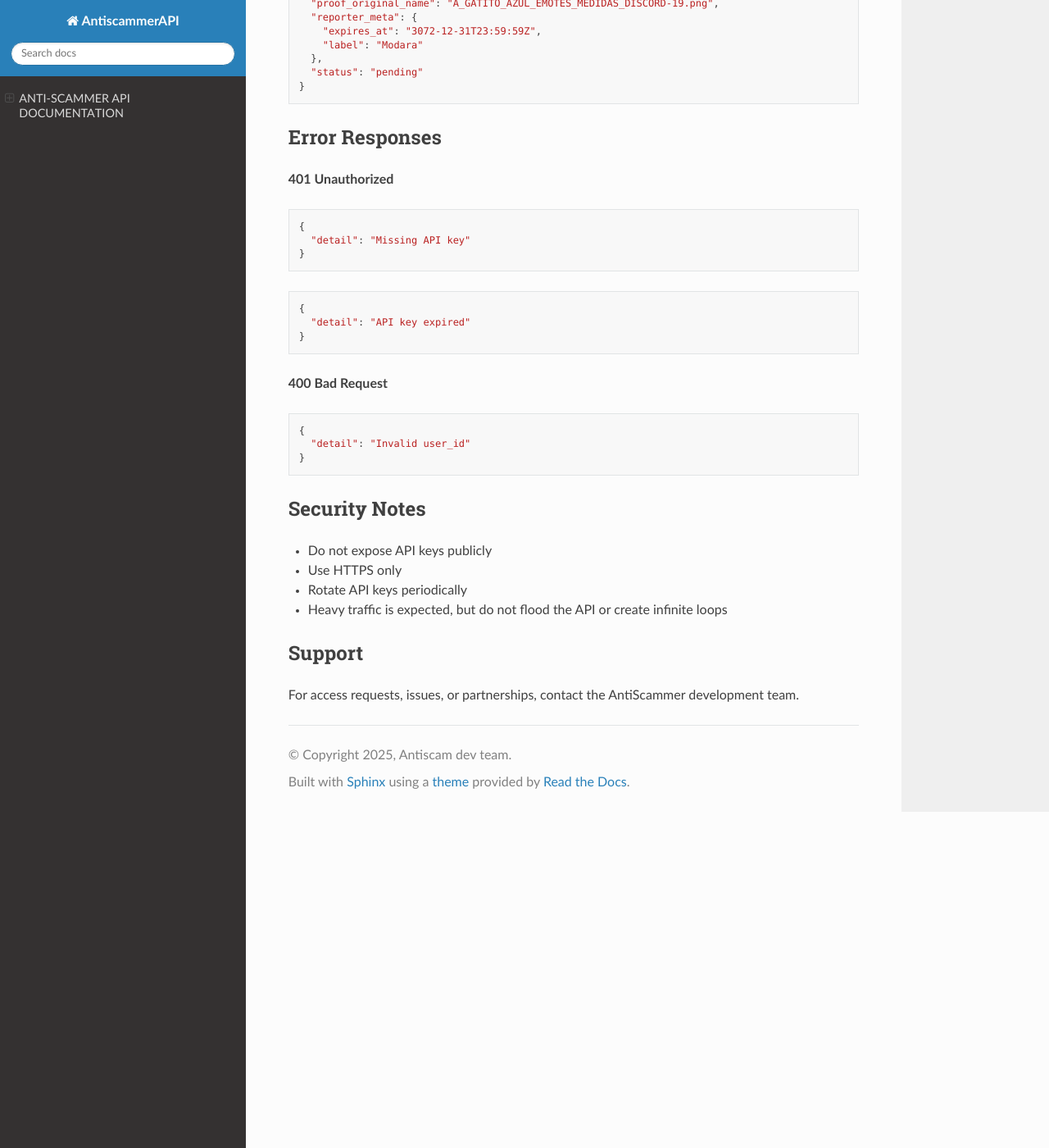
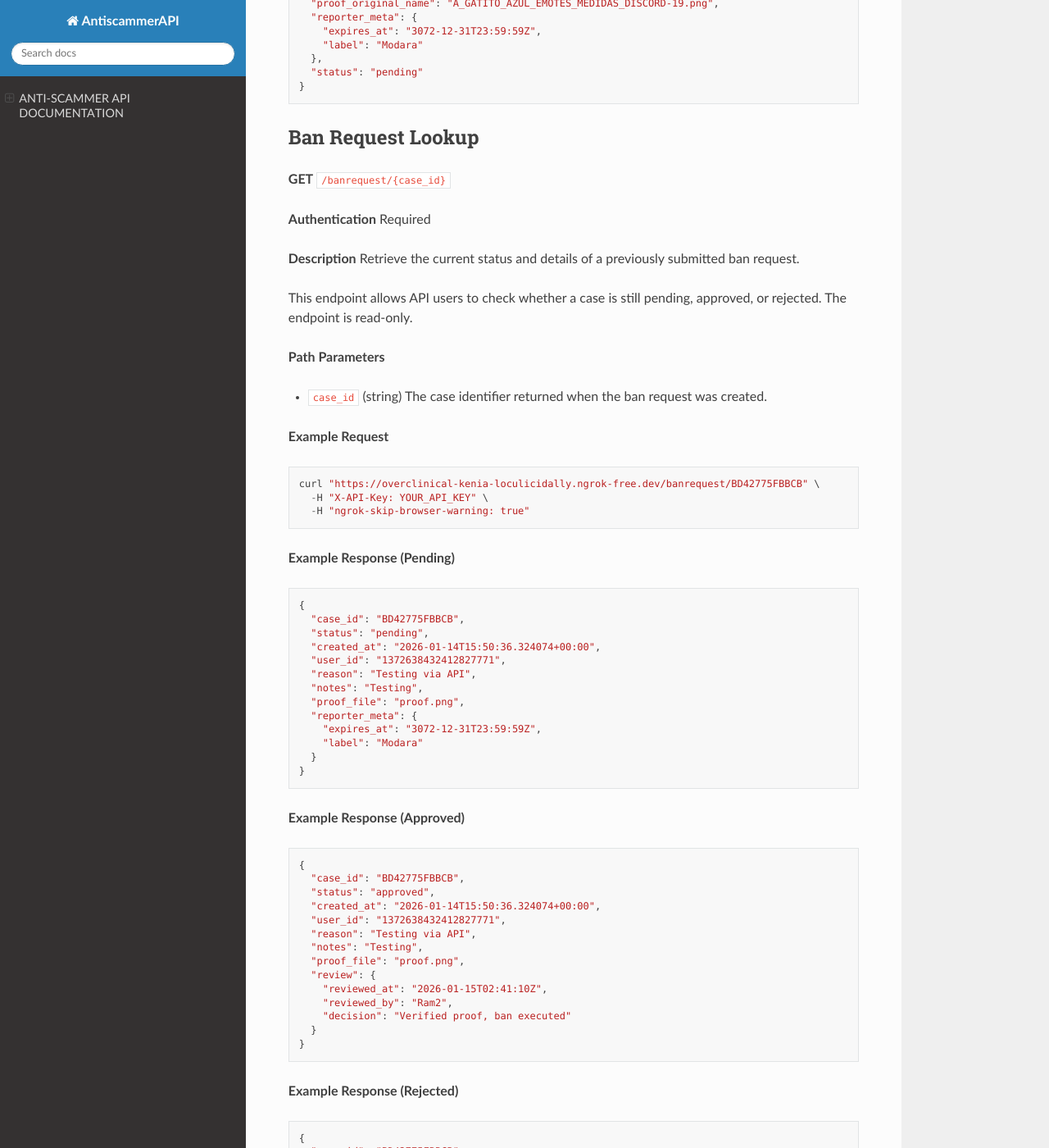
Before and after one commit to Antiscammer-Dev-team/APIANTISCAMMER, a Sphinx documentation site: the page built from docs/source/index.rst, in a window 1280 px wide and 1400 px high, scrolled down 5744 px. Shown: the whole window at 82% size. Built offline with Sphinx 7.4.7 and the Read the Docs theme 3.1.0, drawn with Linux system fonts in a browser that asks for light colours; some of the changed text lies outside the part shown.

Commit message:
Update index.rst

```diff
--- a/docs/source/index.rst
+++ b/docs/source/index.rst
@@ -285,7 +285,83 @@ Proof is required.
      },
      "status": "pending"
    }
+Ban Request Lookup
+------------------
+**GET** ``/banrequest/{case_id}``
 
+**Authentication**
+Required
+
+**Description**
+Retrieve the current status and details of a previously submitted ban request.
+
+This endpoint allows API users to check whether a case is still pending,
+approved, or rejected. The endpoint is read-only.
+
+**Path Parameters**
+
+- ``case_id`` (string)
+  The case identifier returned when the ban request was created.
+
+**Example Request**
+::
+
+   curl "https://overclinical-kenia-loculicidally.ngrok-free.dev/banrequest/BD42775FBBCB" \
+     -H "X-API-Key: YOUR_API_KEY" \
+     -H "ngrok-skip-browser-warning: true"
+
+**Example Response (Pending)**
+::
+
+   {
+     "case_id": "BD42775FBBCB",
+     "status": "pending",
+     "created_at": "2026-01-14T15:50:36.324074+00:00",
+     "user_id": "1372638432412827771",
+     "reason": "Testing via API",
+     "notes": "Testing",
+     "proof_file": "proof.png",
+     "reporter_meta": {
+       "expires_at": "3072-12-31T23:59:59Z",
+       "label": "Modara"
+     }
+   }
+
+**Example Response (Approved)**
+::
+
+   {
+     "case_id": "BD42775FBBCB",
+     "status": "approved",
+     "created_at": "2026-01-14T15:50:36.324074+00:00",
+     "user_id": "1372638432412827771",
+     "reason": "Testing via API",
+     "notes": "Testing",
+     "proof_file": "proof.png",
+     "review": {
+       "reviewed_at": "2026-01-15T02:41:10Z",
+       "reviewed_by": "Ram2",
+       "decision": "Verified proof, ban executed"
+     }
+   }
+
+**Example Response (Rejected)**
+::
+
+   {
+     "case_id": "BD42775FBBCB",
+     "status": "rejected",
+     "created_at": "2026-01-14T15:50:36.324074+00:00",
+     "user_id": "1372638432412827771",
+     "reason": "Testing via API",
+     "notes": "Testing",
+     "proof_file": "proof.png",
+     "review": {
+       "reviewed_at": "2026-01-15T02:41:10Z",
+       "reviewed_by": "Ram2",
+       "decision": "Insufficient evidence"
+     }
+   }
 
 Error Responses
 ---------------
```
